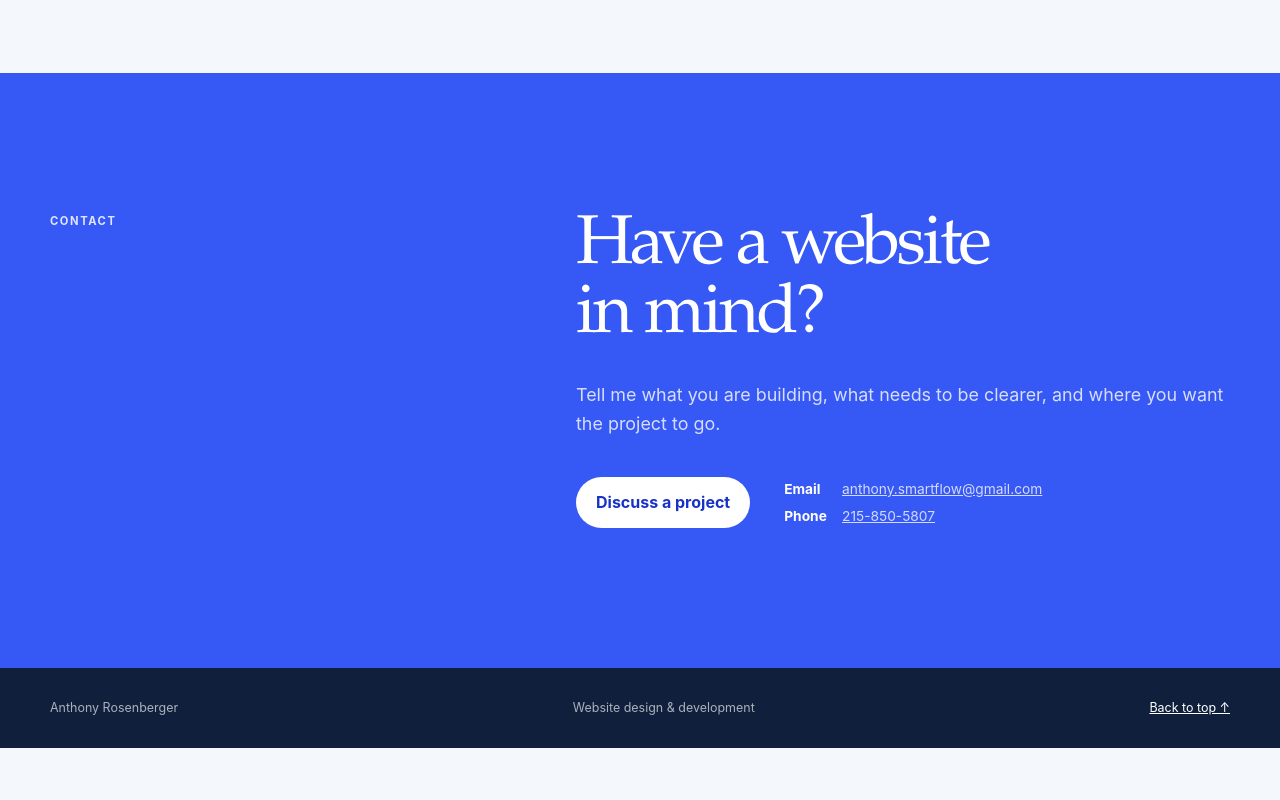
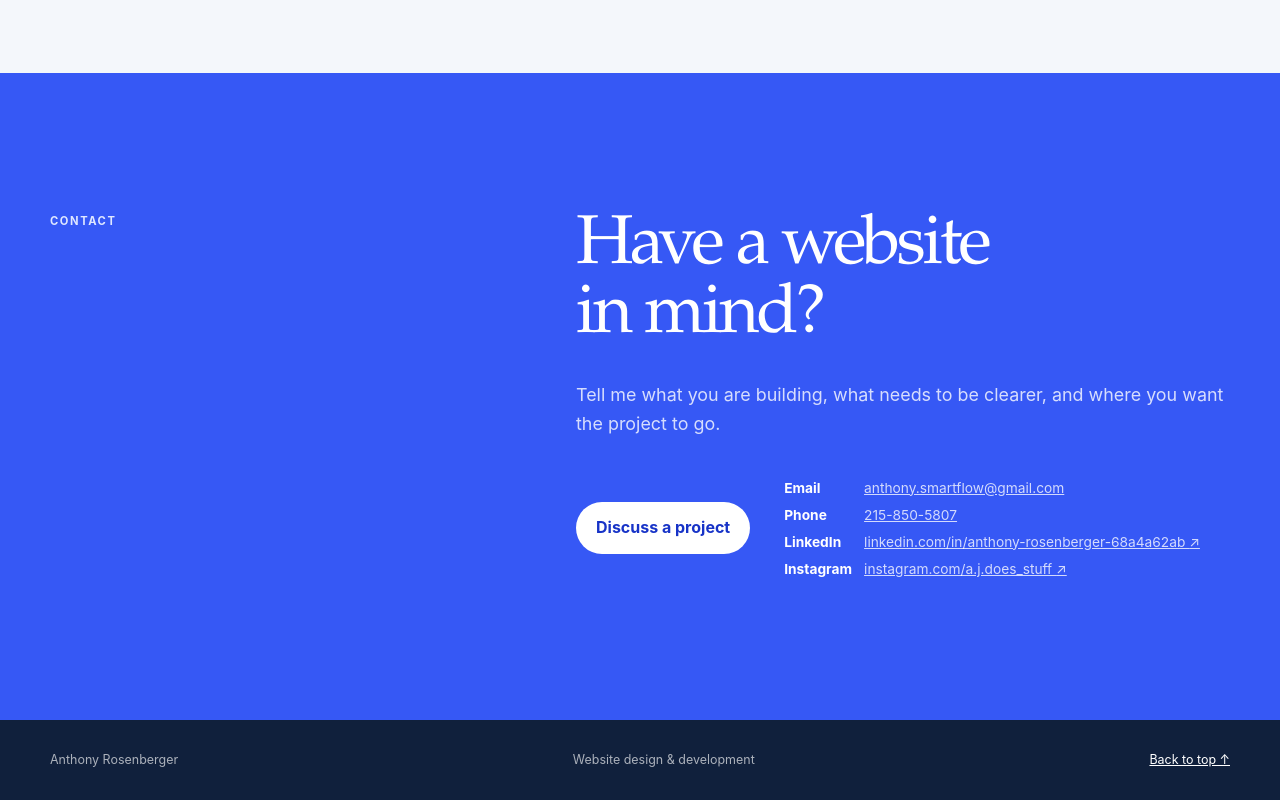
Before and after one commit to anthonysmartflow-art/PORTFOLIO, a Next.js app: page / in a window 1280 px wide. Shown: the part 6260-7060 px from the top of the page. Before the commit the page ends 7008 px from the top, so only its background shows below. Built offline with nearby package versions, Linux system fonts and the light colour scheme.

Commit message:
Add portfolio social links

```diff
--- a/app/globals.css
+++ b/app/globals.css
@@ -306,7 +306,7 @@ a:focus-visible {
 .contact-actions { grid-column: 2; display: flex; align-items: center; gap: 34px; margin-top: 38px; }
 .button-light { background: white; color: var(--blue-dark); }
 .contact-list { display: grid; gap: 5px; color: rgba(255,255,255,0.78); font-size: 0.86rem; }
-.contact-list b { display: inline-block; width: 54px; color: white; }
+.contact-list b { display: inline-block; width: 76px; color: white; }
 
 .site-footer { display: flex; justify-content: space-between; gap: 24px; padding: 30px max(24px, calc((100vw - 1180px) / 2)); background: var(--ink); color: rgba(255,255,255,0.65); font-size: 0.78rem; }
 .site-footer a { color: white; }
--- a/app/page.tsx
+++ b/app/page.tsx
@@ -280,6 +280,8 @@ export default function Home() {
             <div className="contact-list">
               <span><b>Email</b> <a href="mailto:anthony.smartflow@gmail.com">anthony.smartflow@gmail.com</a></span>
               <span><b>Phone</b> <a href="tel:+12158505807">215-850-5807</a></span>
+              <span><b>LinkedIn</b> <a href="https://www.linkedin.com/in/anthony-rosenberger-68a4a62ab/" target="_blank" rel="noreferrer">linkedin.com/in/anthony-rosenberger-68a4a62ab <ExternalArrow /></a></span>
+              <span><b>Instagram</b> <a href="https://www.instagram.com/a.j.does_stuff/" target="_blank" rel="noreferrer">instagram.com/a.j.does_stuff <ExternalArrow /></a></span>
             </div>
           </div>
         </div>
```
